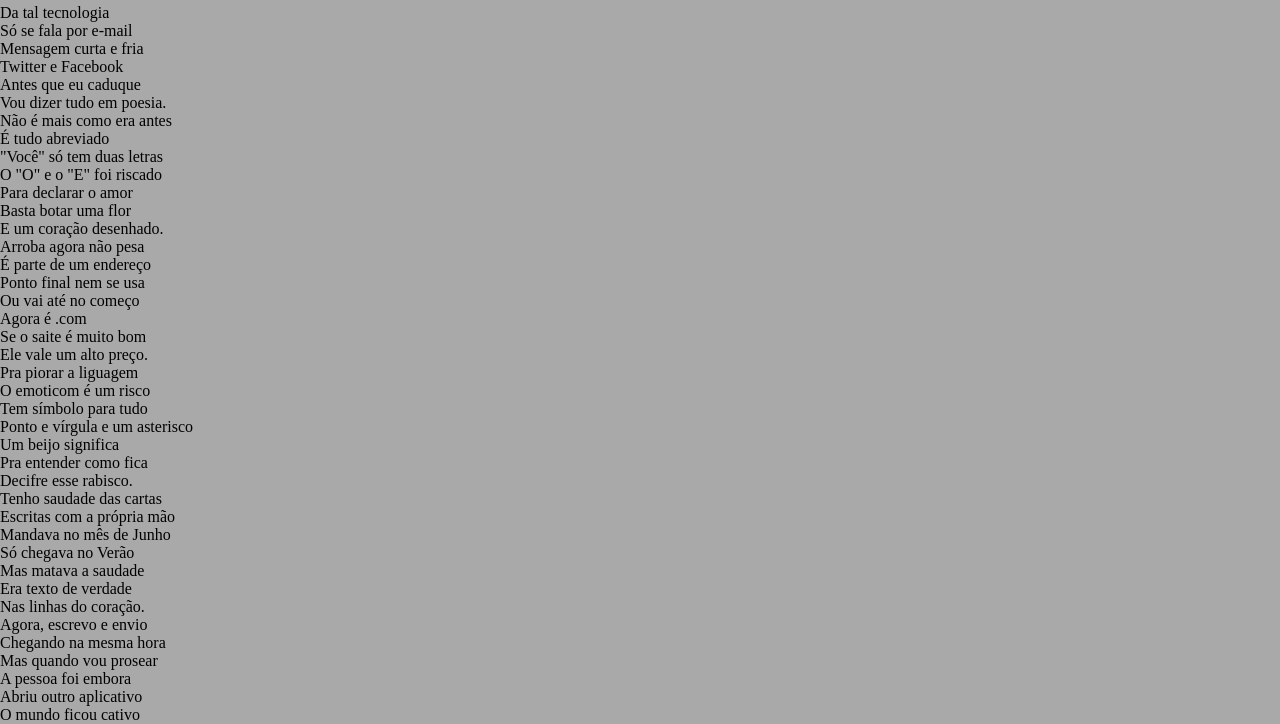
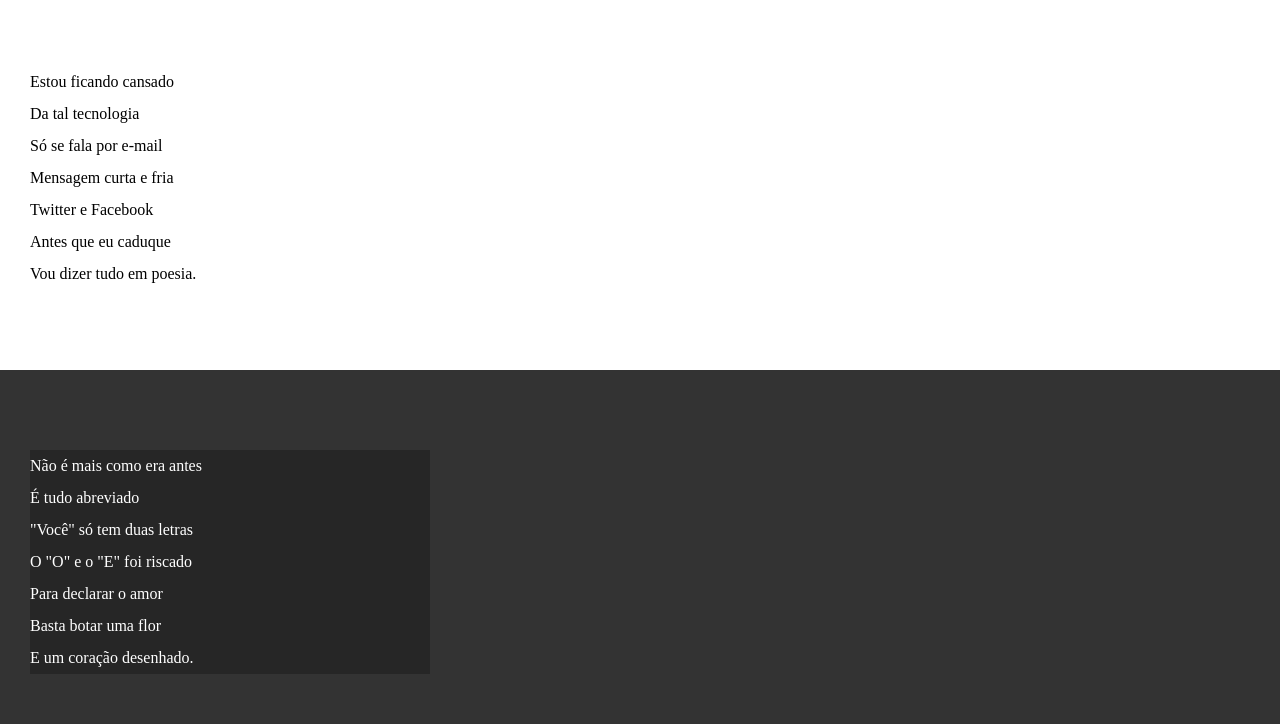
Before and after one commit to JozianeOliveira/Cordel, a plain HTML site: page index.html in a window 1280 px wide. Shown: the part 69-793 px from the top of the page. Drawn offline with Linux system fonts and the light colour scheme.

Commit message:
Update style.css

```diff
--- a/estilo/style.css
+++ b/estilo/style.css
@@ -35,6 +35,28 @@ header a:hover, footer a:hover {
     text-decoration: underline;
 }
 
+section {
+    padding-top: 10vh;
+    padding-bottom: 10vh;
+    line-height: 2em;
+    padding-left: 30px;
+}
+
+section.normal {
+    background-color: white;
+    color: black;
+}
+
+section.imagem {
+    background-color: rgb(51, 51, 51);
+    color: white;
+}
+
+section.imagem > p {
+    width: 400px;
+    background-color: rgba(0, 0, 0, 0.253);
+}
+
 footer {
     background-color: black;
     color: white;
```
